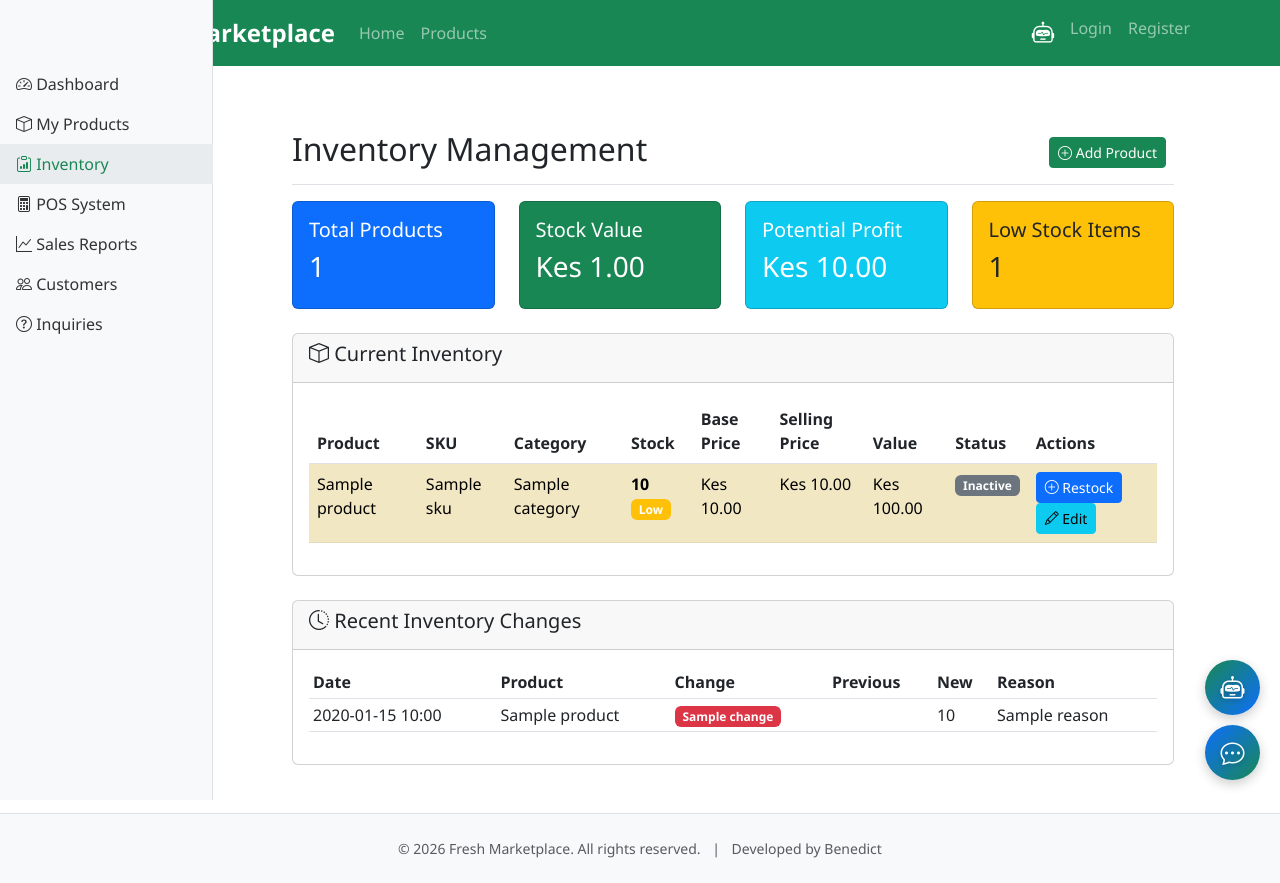
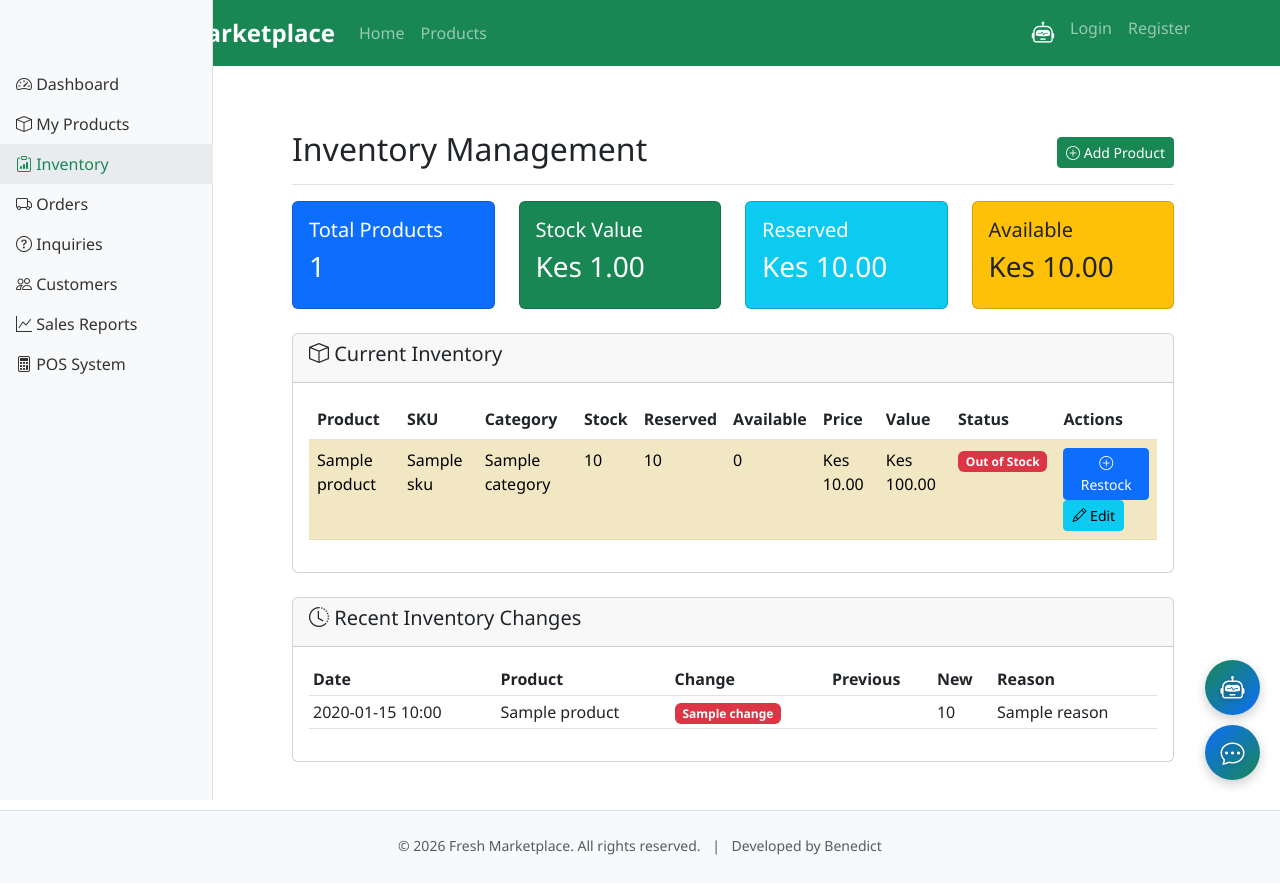
Before and after one commit to evansochadeka/FreshMarketplace, a Flask app: template templates/seller_inventory.html in a window 1280 px wide. After the commit the page ends 855 px from the top, so only its background shows below. Run offline with Flask 3, Linux system fonts and the light colour scheme; the template is opened without the code that fills it: most values are stand-ins (such as "Sample title", 1, 10 or a date in 2020); some libraries are stand-ins or nearby versions.

Commit message:
Update seller_inventory.html

```diff
--- a/templates/seller_inventory.html
+++ b/templates/seller_inventory.html
@@ -1,4 +1,6 @@
 {% extends "base.html" %}
+
+{% block title %}Inventory - Seller Dashboard{% endblock %}
 
 {% block content %}
 <div class="container-fluid">
@@ -23,8 +25,18 @@
                         </a>
                     </li>
                     <li class="nav-item">
-                        <a class="nav-link" href="{{ url_for('pos_dashboard') }}">
-                            <i class="bi bi-calculator"></i> POS System
+                        <a class="nav-link" href="{{ url_for('seller_orders') }}">
+                            <i class="bi bi-truck"></i> Orders
+                        </a>
+                    </li>
+                    <li class="nav-item">
+                        <a class="nav-link" href="{{ url_for('seller_inquiries') }}">
+                            <i class="bi bi-question-circle"></i> Inquiries
+                        </a>
+                    </li>
+                    <li class="nav-item">
+                        <a class="nav-link" href="{{ url_for('customer_list') }}">
+                            <i class="bi bi-people"></i> Customers
                         </a>
                     </li>
                     <li class="nav-item">
@@ -33,13 +45,8 @@
                         </a>
                     </li>
                     <li class="nav-item">
-                        <a class="nav-link" href="{{ url_for('customer_list') }}">
-                            <i class="bi bi-people"></i> Customers
-                        </a>
-                    </li>
-                    <li class="nav-item">
-                        <a class="nav-link" href="{{ url_for('seller_inquiries') }}">
-                            <i class="bi bi-question-circle"></i> Inquiries
+                        <a class="nav-link" href="{{ url_for('pos_dashboard') }}">
+                            <i class="bi bi-calculator"></i> POS System
                         </a>
                     </li>
                 </ul>
@@ -51,11 +58,9 @@
             <div class="d-flex justify-content-between flex-wrap flex-md-nowrap align-items-center pt-3 pb-2 mb-3 border-bottom">
                 <h1 class="h2">Inventory Management</h1>
                 <div class="btn-toolbar mb-2 mb-md-0">
-                    <div class="btn-group me-2">
-                        <a href="{{ url_for('add_product') }}" class="btn btn-sm btn-success">
-                            <i class="bi bi-plus-circle"></i> Add Product
-                        </a>
-                    </div>
+                    <a href="{{ url_for('add_product') }}" class="btn btn-sm btn-success">
+                        <i class="bi bi-plus-circle"></i> Add Product
+                    </a>
                 </div>
             </div>
 
@@ -80,28 +85,27 @@
                 <div class="col-md-3">
                     <div class="card bg-info text-white">
                         <div class="card-body">
-                            <h5>Potential Profit</h5>
-                            <h3>Kes {{ "%.2f"|format(stats.potential_profit) }}</h3>
+                            <h5>Reserved</h5>
+                            <h3>Kes {{ "%.2f"|format(stats.reserved_value) }}</h3>
                         </div>
                     </div>
                 </div>
                 <div class="col-md-3">
                     <div class="card bg-warning text-dark">
                         <div class="card-body">
-                            <h5>Low Stock Items</h5>
-                            <h3>{{ stats.low_stock_count }}</h3>
+                            <h5>Available</h5>
+                            <h3>Kes {{ "%.2f"|format(stats.available_value) }}</h3>
                         </div>
                     </div>
                 </div>
             </div>
 
-            <!-- Products Inventory Table -->
+            <!-- Products Table -->
             <div class="card mb-4">
                 <div class="card-header">
                     <h5><i class="bi bi-box"></i> Current Inventory</h5>
                 </div>
                 <div class="card-body">
-                    {% if products and products|length > 0 %}
                     <div class="table-responsive">
                         <table class="table table-striped">
                             <thead>
@@ -110,8 +114,9 @@
                                     <th>SKU</th>
                                     <th>Category</th>
                                     <th>Stock</th>
-                                    <th>Base Price</th>
-                                    <th>Selling Price</th>
+                                    <th>Reserved</th>
+                                    <th>Available</th>
+                                    <th>Price</th>
                                     <th>Value</th>
                                     <th>Status</th>
                                     <th>Actions</th>
@@ -119,24 +124,23 @@
                             </thead>
                             <tbody>
                                 {% for product in products %}
+                                {% set available = product.stock - product.reserved_stock %}
                                 <tr class="{% if product.stock <= product.low_stock_threshold %}table-warning{% endif %}">
                                     <td>{{ product.name }}</td>
                                     <td>{{ product.sku or 'N/A' }}</td>
                                     <td>{{ product.category }}</td>
+                                    <td>{{ product.stock }}</td>
+                                    <td>{{ product.reserved_stock }}</td>
+                                    <td>{{ available }}</td>
+                                    <td>Kes {{ "%.2f"|format(product.price) }}</td>
+                                    <td>Kes {{ "%.2f"|format(product.price * product.stock) }}</td>
                                     <td>
-                                        <strong>{{ product.stock }}</strong>
-                                        {% if product.stock <= product.low_stock_threshold %}
-                                        <span class="badge bg-warning">Low</span>
-                                        {% endif %}
-                                    </td>
-                                    <td>Kes {{ "%.2f"|format(product.base_price) }}</td>
-                                    <td>Kes {{ "%.2f"|format(product.price) }}</td>
-                                    <td>Kes {{ "%.2f"|format(product.base_price * product.stock) }}</td>
-                                    <td>
-                                        {% if product.is_active %}
-                                        <span class="badge bg-success">Active</span>
+                                        {% if available == 0 %}
+                                        <span class="badge bg-danger">Out of Stock</span>
+                                        {% elif available <= product.low_stock_threshold %}
+                                        <span class="badge bg-warning">Low Stock</span>
                                         {% else %}
-                                        <span class="badge bg-secondary">Inactive</span>
+                                        <span class="badge bg-success">In Stock</span>
                                         {% endif %}
                                     </td>
                                     <td>
@@ -152,9 +156,6 @@
                             </tbody>
                         </table>
                     </div>
-                    {% else %}
-                    <p class="text-muted text-center py-3">No products in inventory</p>
-                    {% endif %}
                 </div>
             </div>
 
@@ -164,7 +165,7 @@
                     <h5><i class="bi bi-clock-history"></i> Recent Inventory Changes</h5>
                 </div>
                 <div class="card-body">
-                    {% if logs and logs|length > 0 %}
+                    {% if logs %}
                     <div class="table-responsive">
                         <table class="table table-sm">
                             <thead>
@@ -229,30 +230,6 @@
     </div>
 </div>
 
-<style>
-.sidebar {
-    position: fixed;
-    top: 0;
-    bottom: 0;
-    left: 0;
-    z-index: 100;
-    padding: 48px 0 0;
-    box-shadow: inset -1px 0 0 rgba(0, 0, 0, .1);
-}
-.sidebar .nav-link {
-    font-weight: 500;
-    color: #333;
-    padding: 0.5rem 1rem;
-}
-.sidebar .nav-link.active {
-    color: #198754;
-    background-color: #e9ecef;
-}
-main {
-    padding-top: 1.5rem;
-}
-</style>
-
 <script>
 function showRestockForm(productId, productName) {
     document.getElementById('productName').textContent = productName;
```
